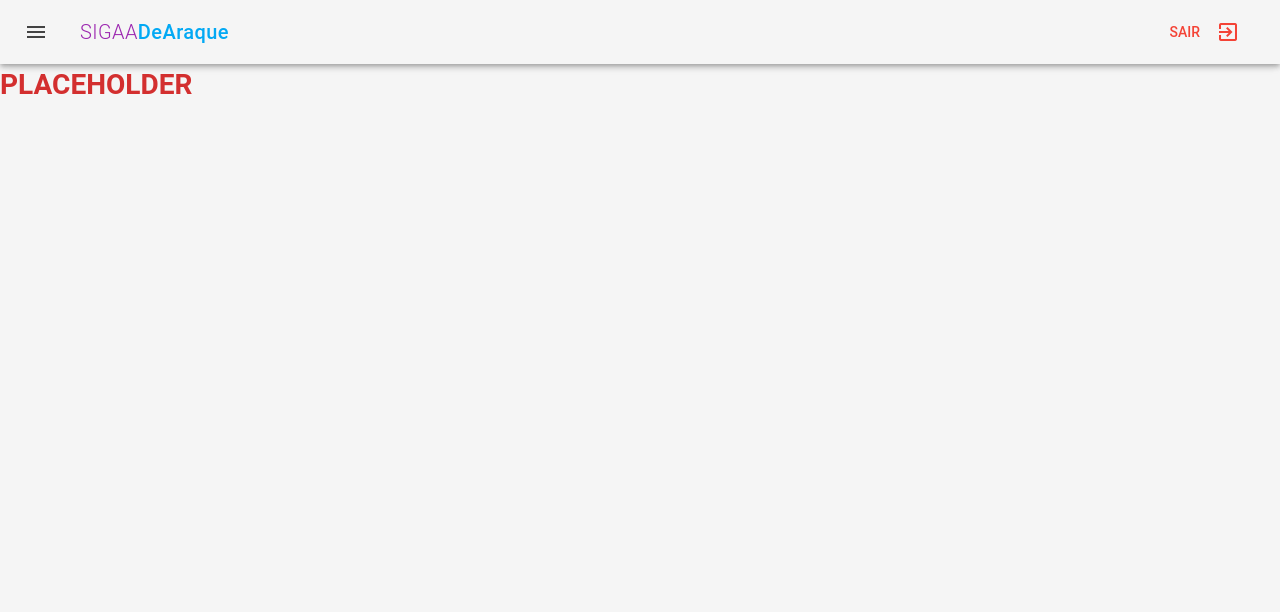
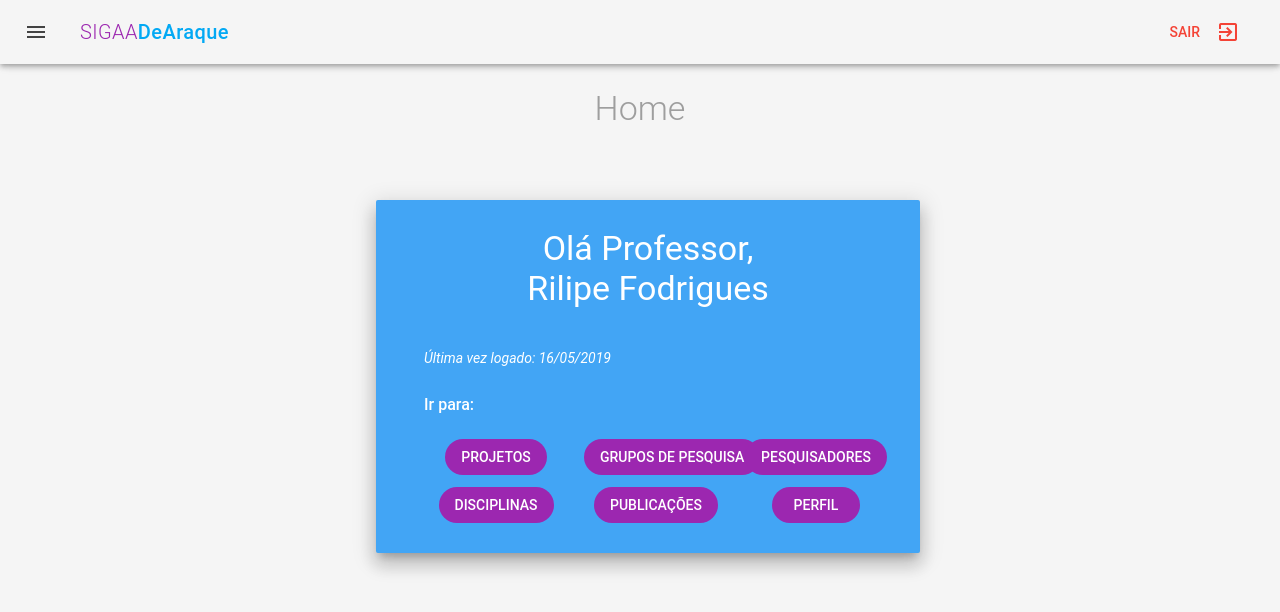
Before and after one commit to PhilipOfMacedon/SIGAA-De-Araque, a Vue app in the folder Frontend/: page / in a window 1280 px wide. Shown: the top 612 px of the page. Built offline with nearby package versions, Linux system fonts and the light colour scheme; a small style sheet from the web is missing.

Commit message:
Finished first version of the home page, beginning development of the Projects.vue, close #21

```diff
--- a/Frontend/package.json
+++ b/Frontend/package.json
@@ -15,6 +15,7 @@
     "i": "^0.3.6",
     "jquery": "^3.4.1",
     "material-design-icons-iconfont": "^3.0.3",
+    "moment": "^2.24.0",
     "npm": "^6.9.0",
     "roboto-fontface": "*",
     "vue": "^2.6.10",
--- a/Frontend/src/App.vue
+++ b/Frontend/src/App.vue
@@ -1,7 +1,7 @@
 <template>
   <v-app class="grey lighten-4">
     <Navbar/>
-    <v-content>
+    <v-content class="mx-4 mt-4">
       <router-view></router-view>
     </v-content>
 
--- a/Frontend/src/components/Navbar.vue
+++ b/Frontend/src/components/Navbar.vue
@@ -25,7 +25,9 @@
           </v-list-tile-content>
         </v-list-tile>
       </v-list>
+
       <v-divider light class="secondary"></v-divider>
+
       <v-list>
         <v-list-tile v-for="link in links" :key="link.text" router :to="link.route">
           <v-list-tile-action>
@@ -43,7 +45,6 @@
             </v-list-tile>
           </template>
 
-
           <v-list-tile
             v-for="userConfig in userConfigs"
             :key="userConfig.text"
@@ -54,11 +55,9 @@
               <v-icon small class="white--text">{{userConfig.icon}}</v-icon>
             </v-list-tile-action>
             <v-list-tile-content>
-            <v-list-tile-title small class="white--text">{{userConfig.text}}</v-list-tile-title>
+              <v-list-tile-title small class="white--text">{{userConfig.text}}</v-list-tile-title>
             </v-list-tile-content>
           </v-list-tile>
-
-
         </v-list-group>
       </v-list>
     </v-navigation-drawer>
@@ -72,12 +71,12 @@ export default {
     return {
       drawer: false,
       links: [
-        { icon: "dashboard", text: "Home", route: "/" },
-        { icon: "folder", text: "Projetos", route: "/projects" },
-        { icon: "assignment_ind", text: "Pesquisadores", route: "/projects" },
-        { icon: "fa-tasks", text: "Disciplinas", route: "/projects" },
-        { icon: "people", text: "Grupo de pesquisa", route: "/team" },
-        { icon: "fa-copy", text: "Publicações", route: "/team" }
+        { icon: "home", text: "Home", route: "/" },
+        { icon: "folder", text: "Projetos", route: "/projetos" },
+        { icon: "assignment_ind", text: "Pesquisadores", route: "/" },
+        { icon: "fa-tasks", text: "Disciplinas", route: "/" },
+        { icon: "people", text: "Grupo de pesquisa", route: "/" },
+        { icon: "fa-copy", text: "Publicações", route: "/" }
       ],
       userConfigs: [
         { icon: "fa-edit", text: "Editar pefil", route: "/" },
--- a/Frontend/src/router.js
+++ b/Frontend/src/router.js
@@ -1,6 +1,7 @@
 import Vue from 'vue'
 import Router from 'vue-router'
 import Home from './views/Home.vue'
+import Projetos from './views/Projetos'
 
 Vue.use(Router)
 
@@ -14,12 +15,9 @@ export default new Router({
       component: Home
     },
     {
-      path: '/about',
-      name: 'about',
-      // route level code-splitting
-      // this generates a separate chunk (about.[hash].js) for this route
-      // which is lazy-loaded when the route is visited.
-      component: () => import(/* webpackChunkName: "about" */ './views/About.vue')
+      path: '/projetos',
+      name: 'projectos',
+      component: Projetos,
     }
   ]
 })
--- a/Frontend/src/views/About.vue
+++ /dev/null
@@ -1,5 +0,0 @@
-<template>
-  <div class="about">
-    <h1>This is an about page</h1>
-  </div>
-</template>
--- a/Frontend/src/views/Home.vue
+++ b/Frontend/src/views/Home.vue
@@ -1,11 +1,74 @@
 <template>
-    <div class="home">
-      <h1 class="red--text text--darken-2">PLACEHOLDER</h1>
-    </div>
+  <div class="home">
+    <h1 class="display-1 font-weight-light grey--text text-sm-center">Home</h1>
+
+    <v-container fluid class="my-5 mx-2" align-center>
+      <!-- <v-layout row wrap>
+        <v-flex xs12 md6>
+          <v-btn outline block class="primary">1</v-btn>
+        </v-flex>
+        <v-flex xs4 md2>
+          <v-btn outline block class="primary">2</v-btn>
+        </v-flex>
+        <v-flex xs4 md2>
+          <v-btn outline block class="primary">3</v-btn>
+        </v-flex>
+        <v-flex xs4 md2>
+          <v-btn outline block class="primary">4</v-btn>
+        </v-flex>
+      </v-layout>-->
+      <v-layout justify-center>
+        <v-flex md6>
+          <v-card class="mx-4 white--text" color="blue lighten-1" elevation=12>
+            <v-container>
+              <v-layout row class="pb-4 pt-1" justify-center wrap>
+                <v-flex sx12 md6 text-xs-center>
+                  <div class="display-1 font-weight-regular text-capitalize">
+                    Olá professor,
+                    <div>{{user.username}}</div>
+                  </div>
+                </v-flex>
+              </v-layout>
+              <v-layout row class="pt-3 pl-4">
+                <div class="font-weight-regular font-italic">Última vez logado: {{getLoginDate()}}</div>
+              </v-layout>
+              <v-layout row class="pt-4 pl-4 ">
+                <div class="font-weight-medium subheading">Ir para:</div>
+              </v-layout>
+              <v-layout row class="pt-3 pl-3" justify-center wrap >
+                <v-flex md4 class="text-xs-center" v-for="button in buttons" :key="button.name">
+                  <v-btn flat round class="primary" :to="button.route">{{button.name}}</v-btn>
+                </v-flex>
+              </v-layout>
+            </v-container>
+          </v-card>
+        </v-flex>
+      </v-layout>
+    </v-container>
+  </div>
 </template>
 
 <script>
-export default {};
+const moment = require("moment");
+export default {
+  data() {
+    return {
+      //Last login in milliseconds
+      user: { username: "Rilipe Fodrigues", lastLogin: 1558037257662 },
+      buttons: [{name: "Projetos", route: "/projetos"},
+                {name: "Grupos de Pesquisa", route: ""},
+                {name: "Pesquisadores", route: ""},
+                {name: "Disciplinas", route: ""},
+                {name: "Publicações", route: ""},
+                {name: "Perfil", route: ""}]
+    };
+  },
+  methods: {
+    getLoginDate() {
+      return moment(this.user.lastLogin).format("DD/MM/YYYY");
+    }
+  }
+};
 </script>
 
 
--- /dev/null
+++ b/Frontend/src/views/Projetos.vue
@@ -0,0 +1,59 @@
+<template>
+  <div class="projetos">
+    <h1 class="font-weight-regular grey--text">Projetos</h1>
+    <!-- <v-container class="grey -ligthen-4" fill-height fluid>
+      <v-layout row wrap justify-center>
+        <v-flex xs12 sm12 md6 class="my-3 text-md-center">
+          <v-card color="grey lighten-4" flat height="200px">
+            <v-toolbar dark class="primary">
+              <v-text-field  label="Regular" placeholder="Placeholder" class="pl-1 mt-1" append-icon="search"></v-text-field>
+              <v-spacer></v-spacer>
+
+            </v-toolbar>
+          </v-card>
+        </v-flex>
+      </v-layout>
+    </v-container> -->
+
+  <v-container fluid >
+       <v-layout wrap justify-center class="grey lighten-3">
+           <v-flex xs6 sm6 class="pt-4" >
+          <v-text-field
+            label="Projetos"
+            placeholder="nome do projeto"
+            append-icon="search"
+            outline
+            v-model="search"
+          ></v-text-field>
+        </v-flex>
+       </v-layout>
+       <p>{{teste}}</p>
+
+  </v-container>
+
+  </div>
+</template>
+
+<script>
+export default {
+  data() {
+    return {
+      search:'',
+      projects: [
+        {name: 'Projeto1', author:'Professor1', category:'Iniciação científica', alunos:['Aluno1, Aluno2, Aluno3']},
+        {name: 'Projeto2', author:'Professor2',  category: 'Iniciação científica', alunos:['Aluno1, Aluno2, Aluno3']}
+        ]
+    }
+  },
+  computed: {
+    filteredBlogs: function() {
+      return  this.projects.filter( project => {
+        return
+      })
+    }
+  }
+};
+</script>
+
+<style>
+</style>
```
